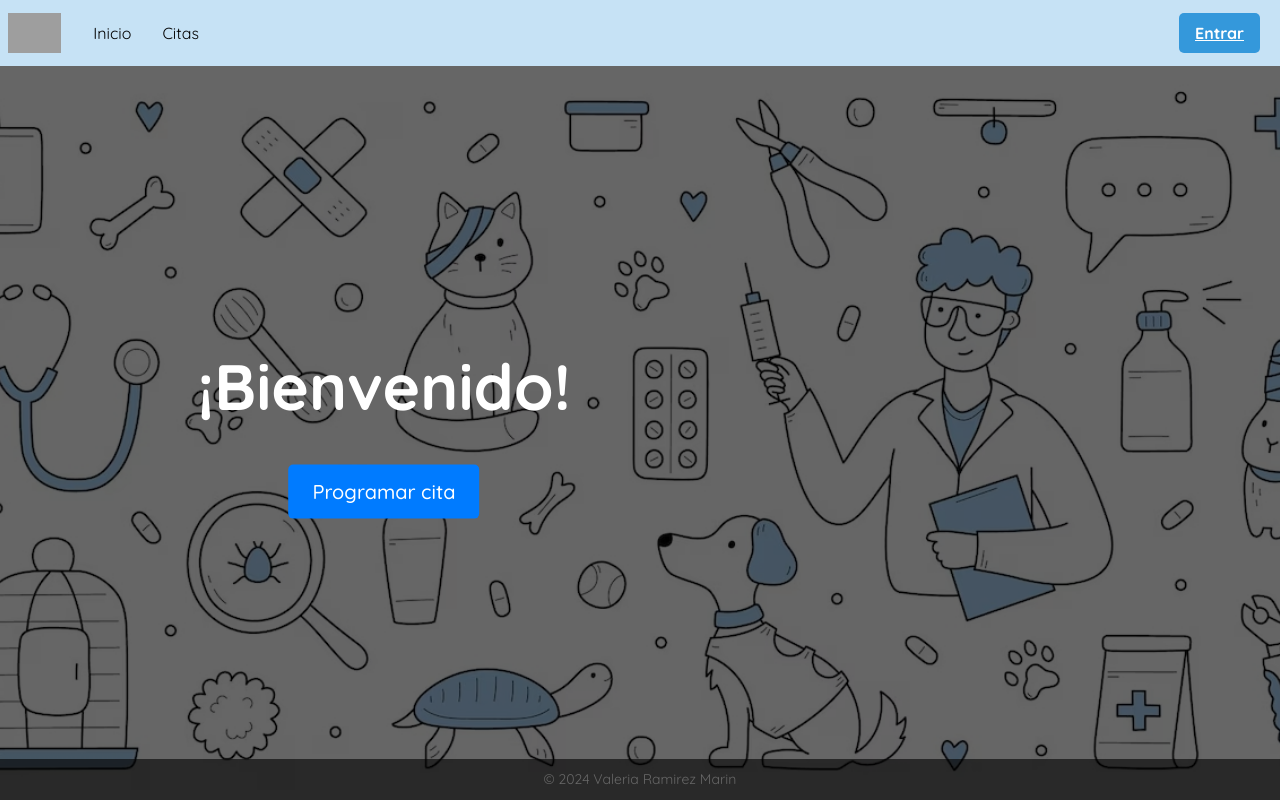
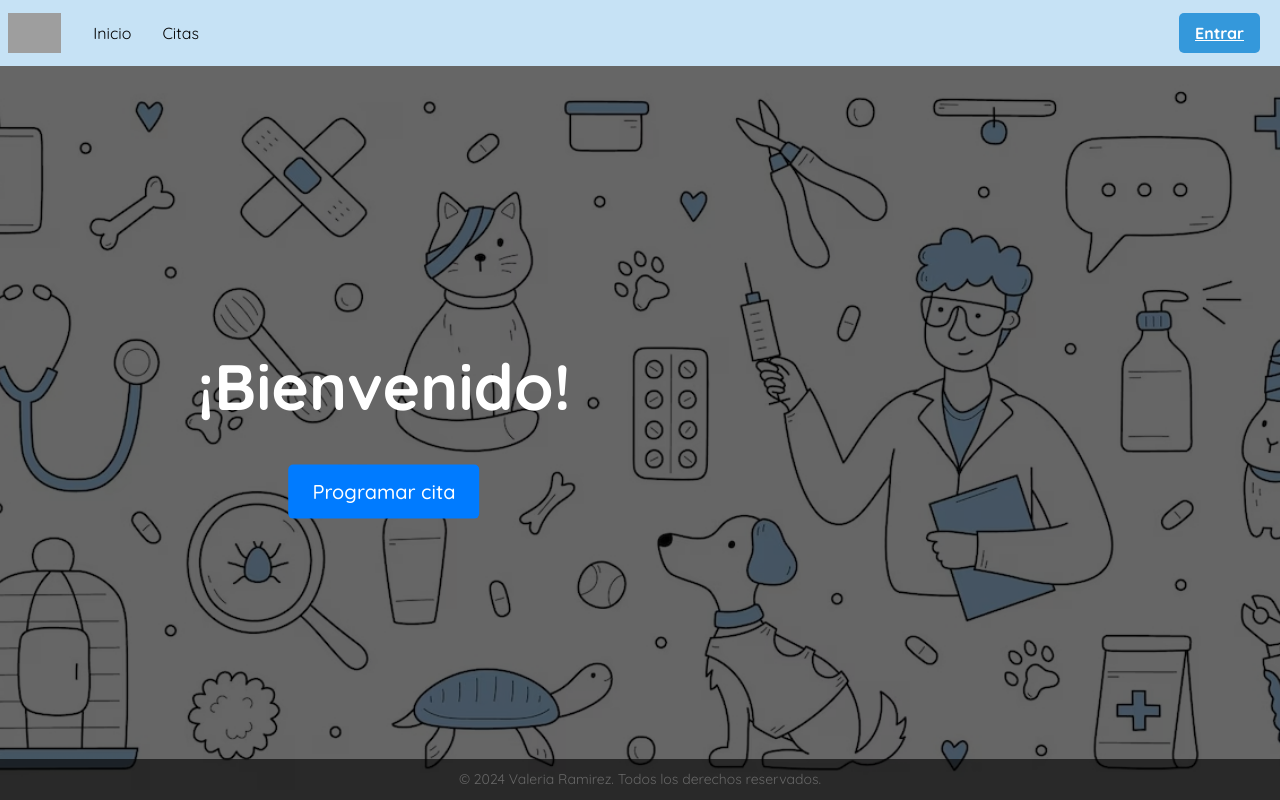
Before and after one commit to Valeria-Ramirez130/Citas-Veterinaria, a React (Vite) app: page / in a window 1280 px wide. Built offline with nearby package versions, Linux system fonts and the light colour scheme; grey boxes are pictures that could not be loaded.

Commit message:
Se finalizo la parte del Front de la web

```diff
--- a/src/pages/Inicio/inicio.jsx
+++ b/src/pages/Inicio/inicio.jsx
@@ -20,7 +20,7 @@ function Inicio() {
         </button>
       </div>
       <footer className="inicio-footer">
-        &copy; 2024 Valeria Ramirez Marin
+        &copy; 2024 Valeria Ramirez. Todos los derechos reservados.
       </footer>
     </div>
   );
```
